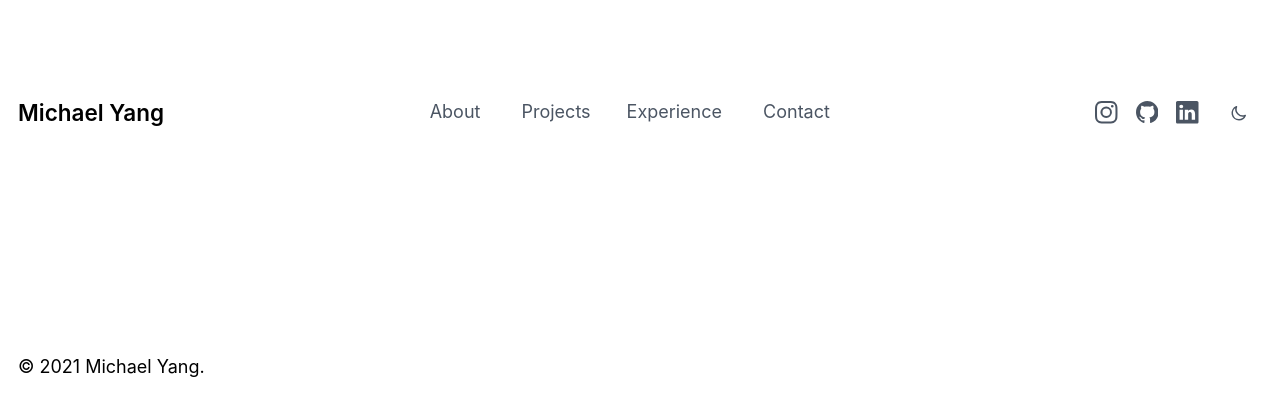
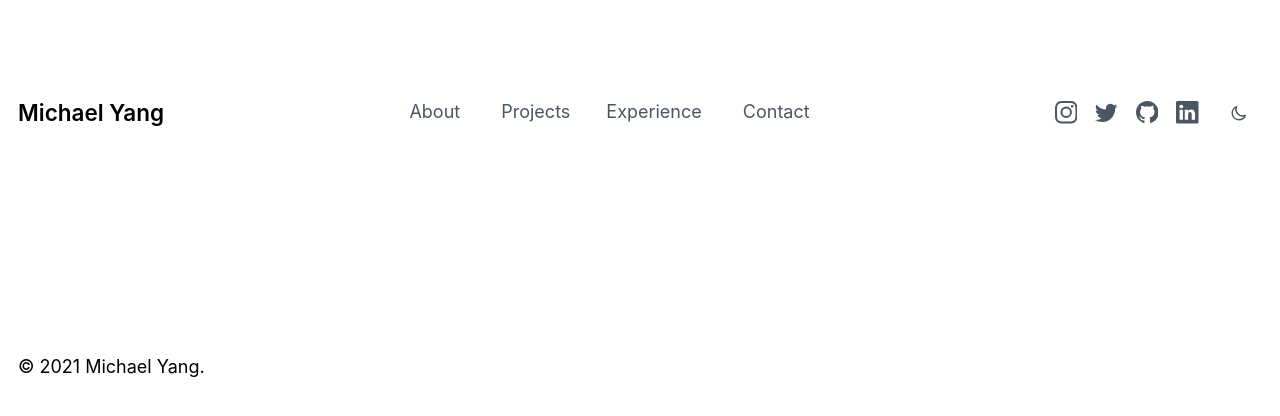
Before and after one commit to mch-yang/michaely.me, a Next.js app: page / in a window 1280 px wide. Shown: the top 416 px of the page. Built offline with nearby package versions, Linux system fonts and the light colour scheme.

Commit message:
Add Twitter icon

```diff
--- a/components/Navbar.js
+++ b/components/Navbar.js
@@ -154,6 +154,21 @@
             </svg>
           </a>
           <a
+            href="https://twitter.com/michaelyang96"
+            className="text-base font-normal text-gray-600 dark:text-gray-300"
+          >
+            <svg
+              xmlns="http://www.w3.org/2000/svg"
+              width="16"
+              height="16"
+              fill="currentColor"
+              className="bi bi-twitter h-5 w-5"
+              viewBox="0 0 16 16"
+            >
+              <path d="M5.026 15c6.038 0 9.341-5.003 9.341-9.334 0-.14 0-.282-.006-.422A6.685 6.685 0 0 0 16 3.542a6.658 6.658 0 0 1-1.889.518 3.301 3.301 0 0 0 1.447-1.817 6.533 6.533 0 0 1-2.087.793A3.286 3.286 0 0 0 7.875 6.03a9.325 9.325 0 0 1-6.767-3.429 3.289 3.289 0 0 0 1.018 4.382A3.323 3.323 0 0 1 .64 6.575v.045a3.288 3.288 0 0 0 2.632 3.218 3.203 3.203 0 0 1-.865.115 3.23 3.23 0 0 1-.614-.057 3.283 3.283 0 0 0 3.067 2.277A6.588 6.588 0 0 1 .78 13.58a6.32 6.32 0 0 1-.78-.045A9.344 9.344 0 0 0 5.026 15z"/>
+            </svg>
+          </a>
+          <a
             href="https://github.com/mch-yang"
             className="text-base font-normal text-gray-600 dark:text-gray-300"
           >
```
